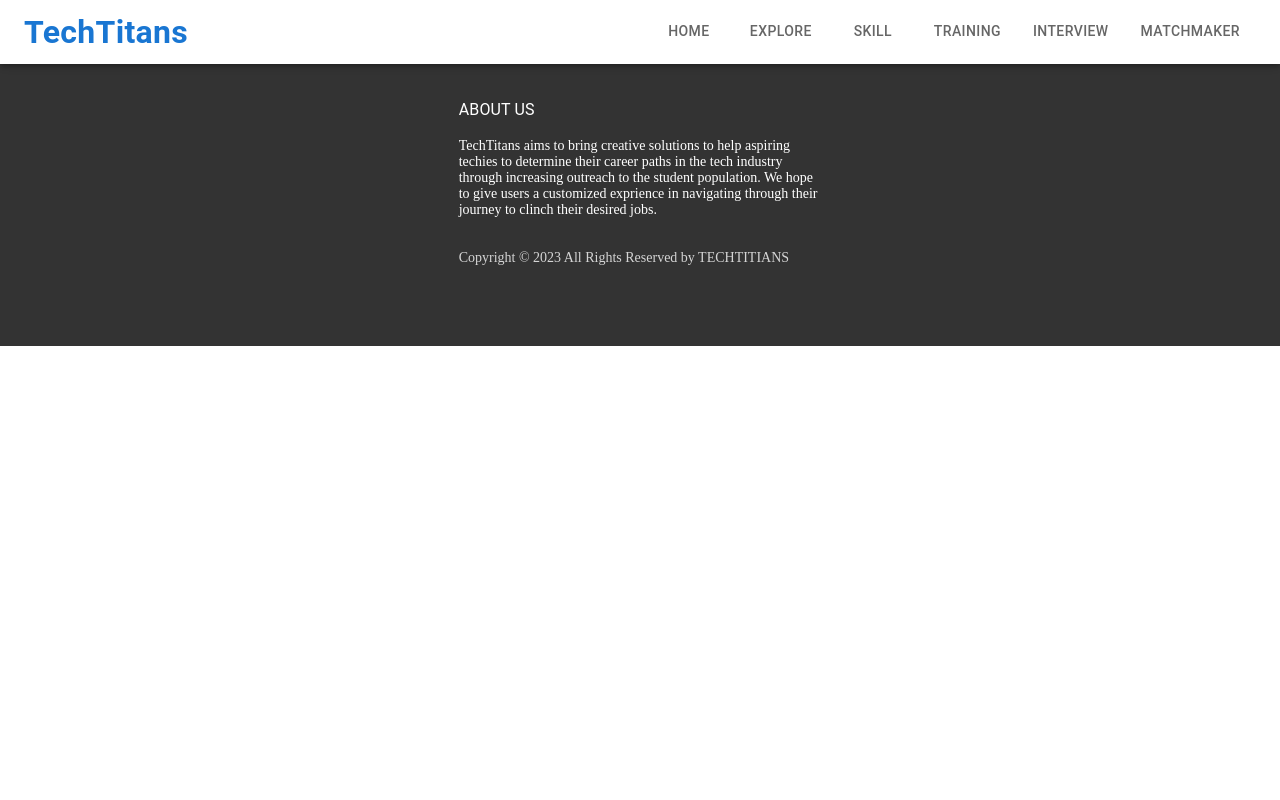
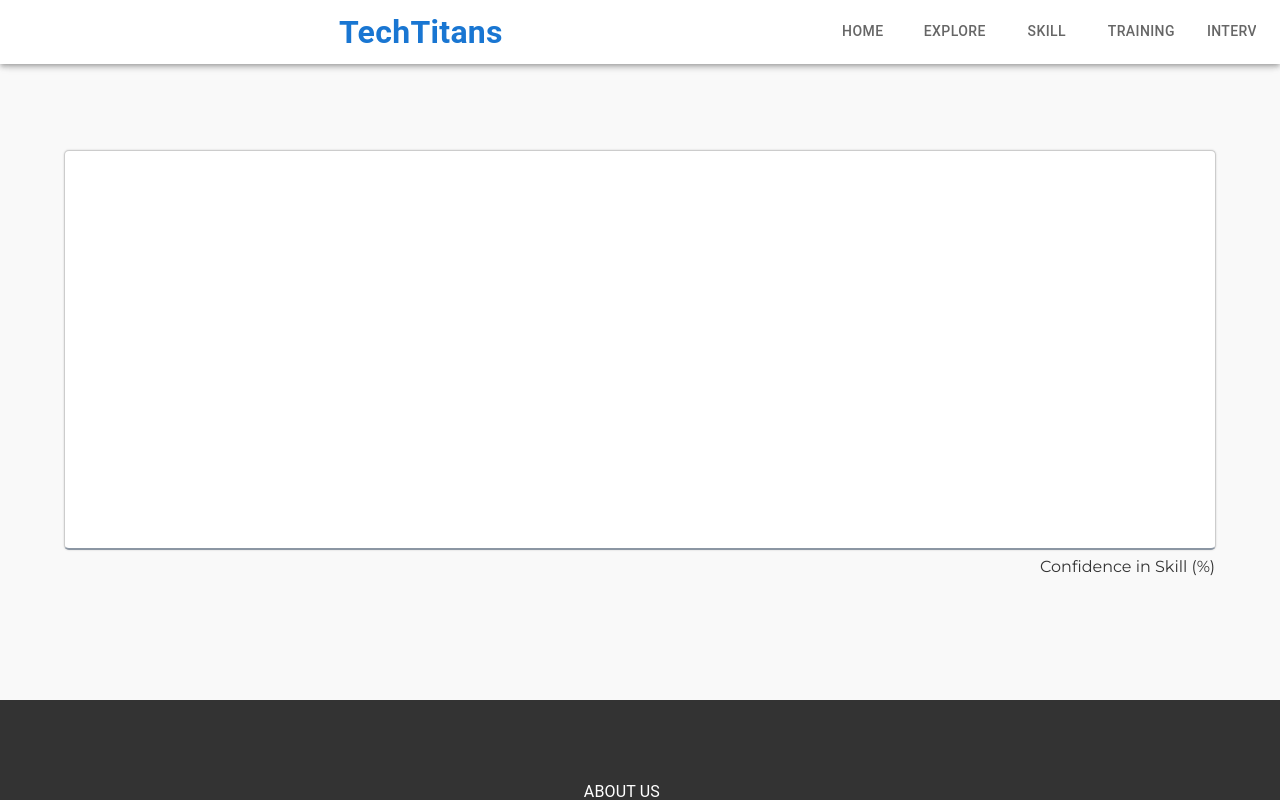
Before and after one commit to Purifish/TechTitans-techfest-project, a React (Create React App) app in the folder frontend/: page /interview in a window 1280 px wide. Shown: the top 800 px of the page. Built offline with nearby package versions, Linux system fonts and the light colour scheme.

Commit message:
interview fixed

```diff
--- /dev/null
+++ b/frontend/src/pages/interview/Interview.css
@@ -0,0 +1,166 @@
+@import url("https://fonts.googleapis.com/css?family=Montserrat");
+body,
+html {
+  background: #f9f9f9;
+  font-family: "Montserrat", sans-serif;
+}
+span,
+div,
+p {
+  font-family: "Montserrat", sans-serif;
+}
+h1 {
+  text-align: center;
+  color: #393939;
+  font-size: 3em;
+  font-weight: 100;
+  margin: 0px;
+}
+.chart {
+  font-family: Roboto;
+  border-radius: 5px;
+  position: relative;
+  min-height: 400px;
+
+  margin: 150px auto;
+  display: block;
+  border: 1px solid #ccc;
+  border-bottom: 2px solid #8b96a3;
+  background: rgba(255, 255, 255, 9);
+  box-shadow: 0 0px 2px 0px #ccc;
+}
+
+.chart .skills {
+  position: absolute;
+  display: flex;
+  flex-direction: column;
+  height: 100%;
+  padding: 0;
+  margin: 0;
+}
+.chart .skills li {
+  text-align: right;
+  font-size: 18px;
+  margin: 5px 0px;
+  color: #333;
+}
+.chart li {
+  list-style: none;
+  flex: 1;
+  position: relative;
+  padding: 10px 0px;
+}
+.chart .bars {
+  display: flex;
+  flex-direction: column;
+  position: absolute;
+  padding: 0;
+  margin: 0;
+  height: 100%;
+}
+.chart .bars .bar {
+  width: 0px;
+  background: #47ead4;
+  padding: 10px 0px;
+  float: left;
+  color: #333;
+  overflow: hidden;
+  text-align: center;
+}
+.chart .bars .bar:nth-child(odd),
+#personal {
+  background: #223138;
+  color: #fff;
+}
+
+.chart .bars .bar:nth-child(odd):hover {
+  background: #0f1e26;
+}
+.chart .bars .bar:nth-child(even):hover {
+  background: #40cfbc;
+}
+#profession {
+  background: #47ead4;
+  color: #333;
+}
+#profession,
+#personal {
+  padding: 10px;
+  display: inline-block;
+  text-align: center;
+}
+.header {
+  position: fixed;
+  left: 0px;
+  top: 0px;
+  width: 100%;
+  background: #f9f9f9;
+  border-bottom: 1px solid #dedede;
+  box-shadow: 0 0px 6px 0px #858585;
+}
+
+.footer {
+  position: absolute;
+  bottom: -7%;
+  right: 0px;
+  color: #333;
+}
+
+@media only screen and (max-width: 800px) {
+  .chart {
+    width: 100%;
+  }
+  .skills {
+    width: 20%;
+  }
+  .bars {
+    width: 75%;
+    left: 25%;
+  }
+}
+
+@media only screen and (min-width: 800px) {
+  .chart {
+    width: 90%;
+  }
+  .skills {
+    width: 13%;
+  }
+  .bars {
+    width: 85%;
+    left: 15%;
+  }
+}
+
+@media only screen and (min-width: 1300px) {
+  .chart {
+    width: 70%;
+    max-width: 1000px;
+  }
+  .skills {
+    width: 13%;
+  }
+  .bars {
+    width: 85%;
+    left: 15%;
+  }
+}
+
+@media only screen and (max-width: 500px) {
+  .chart {
+    width: 100%;
+  }
+  .skills {
+    width: 30%;
+  }
+  .bars {
+    width: 65%;
+    left: 35%;
+  }
+}
+
+p {
+  width: 90%;
+  margin: 0px auto;
+  text-align: center;
+}
--- a/frontend/src/pages/interview/Interview.jsx
+++ b/frontend/src/pages/interview/Interview.jsx
@@ -1,8 +1,15 @@
 import React from 'react'
+import './Interview.css'
 
 function Interview() {
   return (
-    <div>Interview</div>
+    <div class="chart">
+      <div class="skills"></div>
+      <div class="bars"></div>
+      <div class='footer'>
+        Confidence in Skill (%)
+      </div>
+    </div>
   )
 }
 
```
